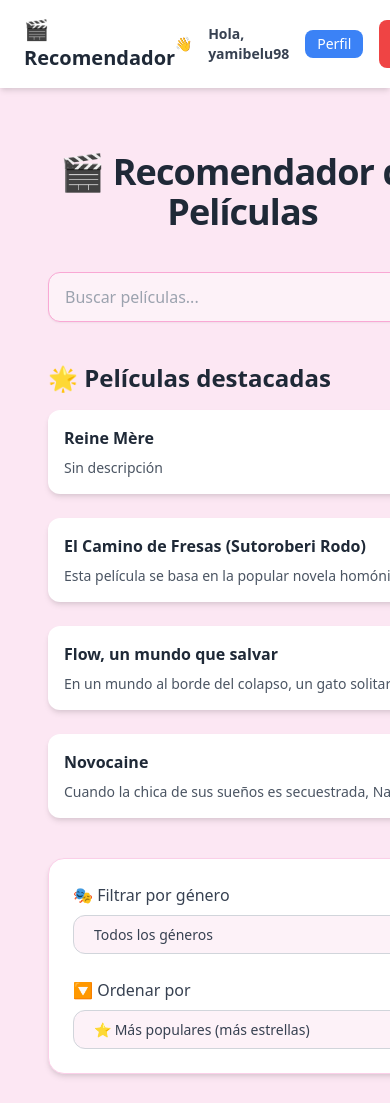
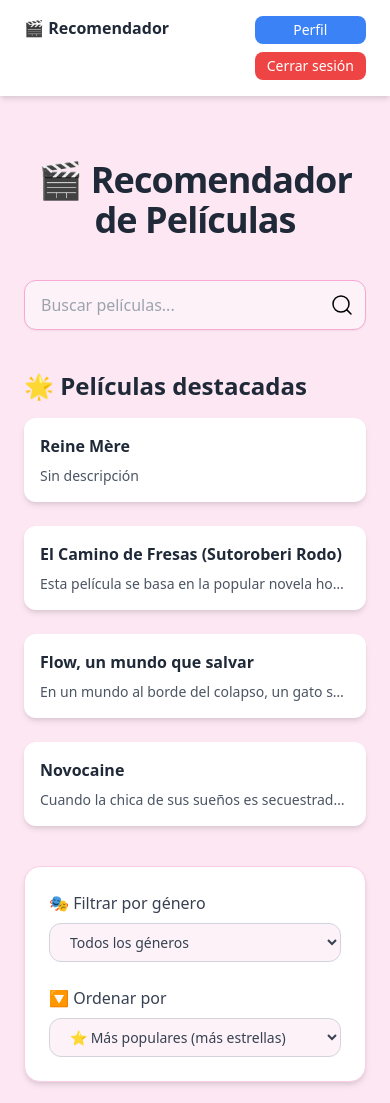
Before and after one commit to yamilabelen98/movie_recommender, a Flask app: page / in a window 390 px wide; the page is wider, and only the part inside the window is pictured. Shown: the top 1103 px of that part. Run offline with Flask 2, Linux system fonts and the light colour scheme; a user stored in the database is signed in; data comes from the database, SQL or seed files in the repository; data that the repository does not hold is empty; some libraries are stand-ins or nearby versions.

Commit message:
Responsive fixes!

```diff
--- a/backend/static/js/App.jsx
+++ b/backend/static/js/App.jsx
@@ -139,8 +139,8 @@ function App() {
   };
 
   return (
-    <div className="min-h-screen w-full bg-pink-100 flex flex-col">
-      <div className="flex-grow max-w-[1300px] mx-auto px-6 md:px-10 py-8">
+    <div className="min-h-screen w-full bg-pink-100 flex flex-col flex-grow">
+      <div className="flex-grow w-full flex flex-col max-w-[1300px] mx-auto md:px-10 py-8">
         <h1 className="text-4xl md:text-5xl font-extrabold text-center text-gray-800 dark:text-white mb-10 tracking-tight">
           🎬 Recomendador de Películas
         </h1>
@@ -192,7 +192,7 @@ function App() {
 
         {/* Componente de paginación */}
         {totalPages > 1 && (
-          <div className="pt-12 pb-8">
+          <div className="pt-12 pb-8 flex justify-center items-center">
             <Pagination
               currentPage={currentPage}
               totalPages={totalPages}
--- a/backend/static/js/components/Pagination.jsx
+++ b/backend/static/js/components/Pagination.jsx
@@ -1,6 +1,6 @@
 const Pagination = ({ currentPage, totalPages, onPageChange }) => {
+  const pages = [];
   const maxButtons = 5;
-  const pages = [];
 
   let startPage = Math.max(1, currentPage - Math.floor(maxButtons / 2));
   let endPage = Math.min(totalPages, startPage + maxButtons - 1);
@@ -41,7 +41,8 @@ const Pagination = ({ currentPage, totalPages, onPageChange }) => {
         </svg>
       </button>
 
-      {/* Botón página 1 y puntos */}
+      {/* Botón página 1 y puntos - Oculto en móvil */}
+      <div className="hidden md:flex items-center">
         {startPage > 1 && (
           <>
             <button
@@ -53,13 +54,17 @@ const Pagination = ({ currentPage, totalPages, onPageChange }) => {
             {startPage > 2 && <span className="px-2 text-gray-500">...</span>}
           </>
         )}
+      </div>
 
       {/* Botones de páginas */}
-      {pages.map((page) => (
+      <div className="flex items-center gap-2">
+        {pages.map((page, index) => (
           <button
             key={page}
             onClick={() => onPageChange(page)}
-          className={`px-3 py-1 rounded-md transition duration-200 ${
+            className={`px-3 py-1 rounded-md transition duration-200 md:block ${
+              index < 3 ? "block" : "hidden"
+            } ${
               currentPage === page
                 ? "bg-pink-500 text-white font-semibold"
                 : "bg-white hover:bg-pink-100 text-gray-700"
@@ -68,8 +73,10 @@ const Pagination = ({ currentPage, totalPages, onPageChange }) => {
             {page}
           </button>
         ))}
+      </div>
 
-      {/* Puntos y última página */}
+      {/* Puntos y última página - Oculto en móvil */}
+      <div className="flex items-center">
         {endPage < totalPages && (
           <>
             {endPage < totalPages - 1 && (
@@ -83,6 +90,7 @@ const Pagination = ({ currentPage, totalPages, onPageChange }) => {
             </button>
           </>
         )}
+      </div>
 
       {/* Flecha derecha */}
       <button
--- a/backend/static/js/components/SearchBar.jsx
+++ b/backend/static/js/components/SearchBar.jsx
@@ -1,5 +1,5 @@
 const SearchBar = ({ value, onChange, isLoading }) => (
-  <div className="max-w-2xl mx-auto mb-10">
+  <div className="max-w-2xl mx-auto mb-10 w-full">
     <div className="relative">
       <input
         type="text"
--- a/backend/templates/index.html
+++ b/backend/templates/index.html
@@ -47,17 +47,21 @@
     <!-- Contenedor principal -->
     <!-- Navbar con estado de sesión -->
     <nav
-      class="bg-white text-gray-800 shadow-md px-6 py-4 flex justify-between items-center"
+      class="bg-white text-gray-800 shadow-md px-6 py-4 flex justify-between items-center flex-grow w-full gap-2"
     >
-      <div class="text-xl font-bold">🎬 Recomendador</div>
+      <div class="text-md sm:text-xl font-bold self-start md:self-center">
+        🎬 Recomendador
+      </div>
 
       <div id="user-section" class="flex items-center gap-4 text-sm">
         <!-- Se reemplaza dinámicamente con JS -->
       </div>
     </nav>
 
-    <main class="flex-grow">
-      <div class="max-w-[1300px] mx-auto px-6 md:px-10 py-8">
+    <main class="flex-grow flex flex-col">
+      <div
+        class="flex flex-col flex-grow w-full max-w-[1300px] mx-auto px-6 md:px-10 py-8"
+      >
         <!-- 🔒 Mostrar contenido dinámicamente -->
         <div
           id="auth-warning"
@@ -126,9 +130,11 @@
 
           if (data.logged_in) {
             userSection.innerHTML = `
-              👋 <span class="font-semibold text-gray-700">Hola, ${data.username}</span>
-              <a href="/perfil" class="text-sm bg-blue-500 text-white px-3 py-1 rounded-lg hover:bg-blue-600">Perfil</a>
-              <a href="/auth/logout" class="text-sm bg-red-500 text-white px-3 py-1 rounded-lg hover:bg-red-600">Cerrar sesión</a>
+               <span class="font-semibold self-start text-gray-700 text-sm lg:text-xl hidden md:block">👋 Hola, ${data.username}</span>
+              <div class="flex flex-col items-center gap-2">
+              <a href="/perfil" class="text-sm w-full text-center bg-blue-500 text-white px-3 py-1 rounded-lg hover:bg-blue-600">Perfil</a>
+              <a href="/auth/logout" class="text-sm w-full text-center bg-red-500 text-white px-3 py-1 rounded-lg hover:bg-red-600">Cerrar sesión</a>
+              </div>
             `;
             rootContent.classList.remove("hidden");
             authWarning.classList.add("hidden");
```
Lines whose indentation alone changed are shown as unchanged.
